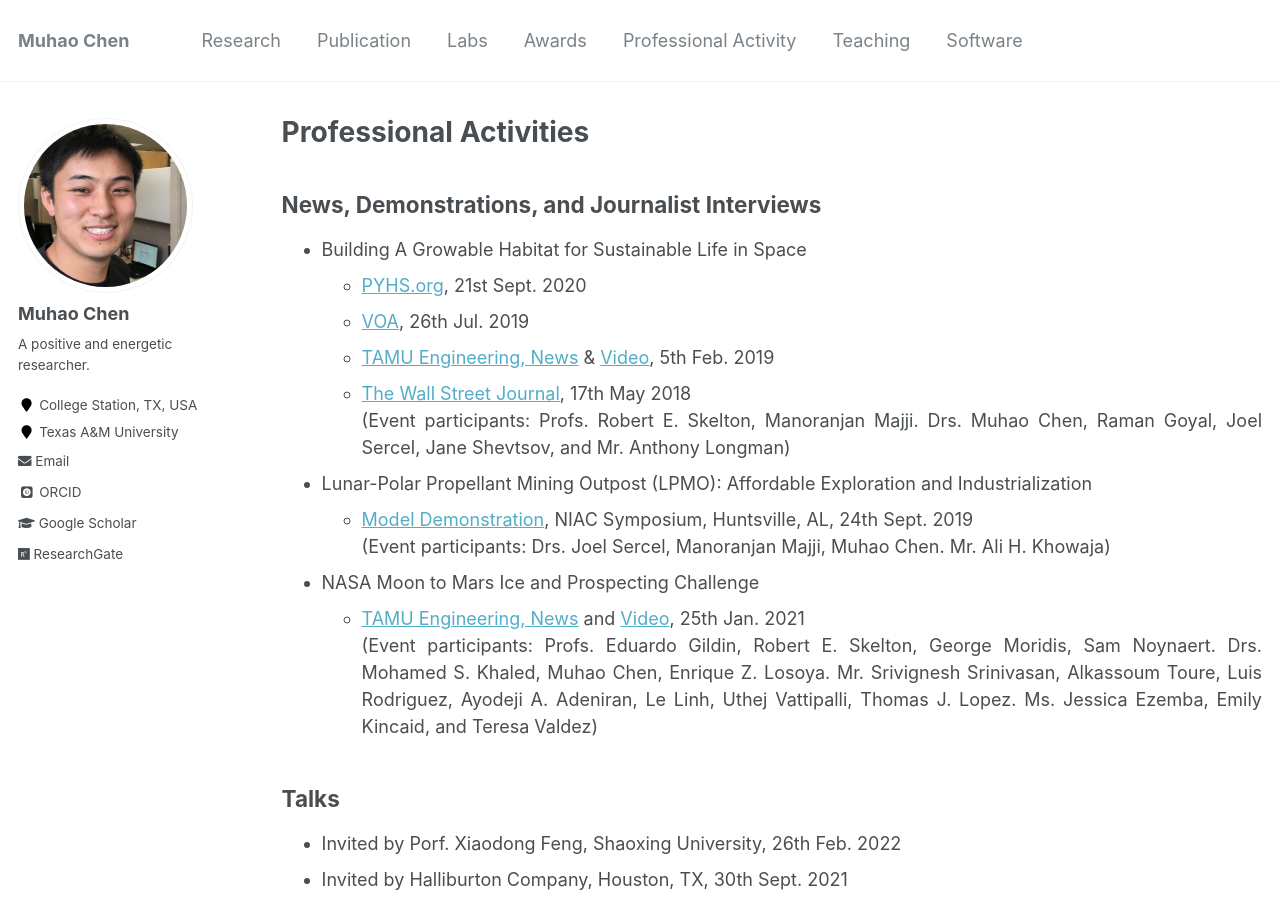
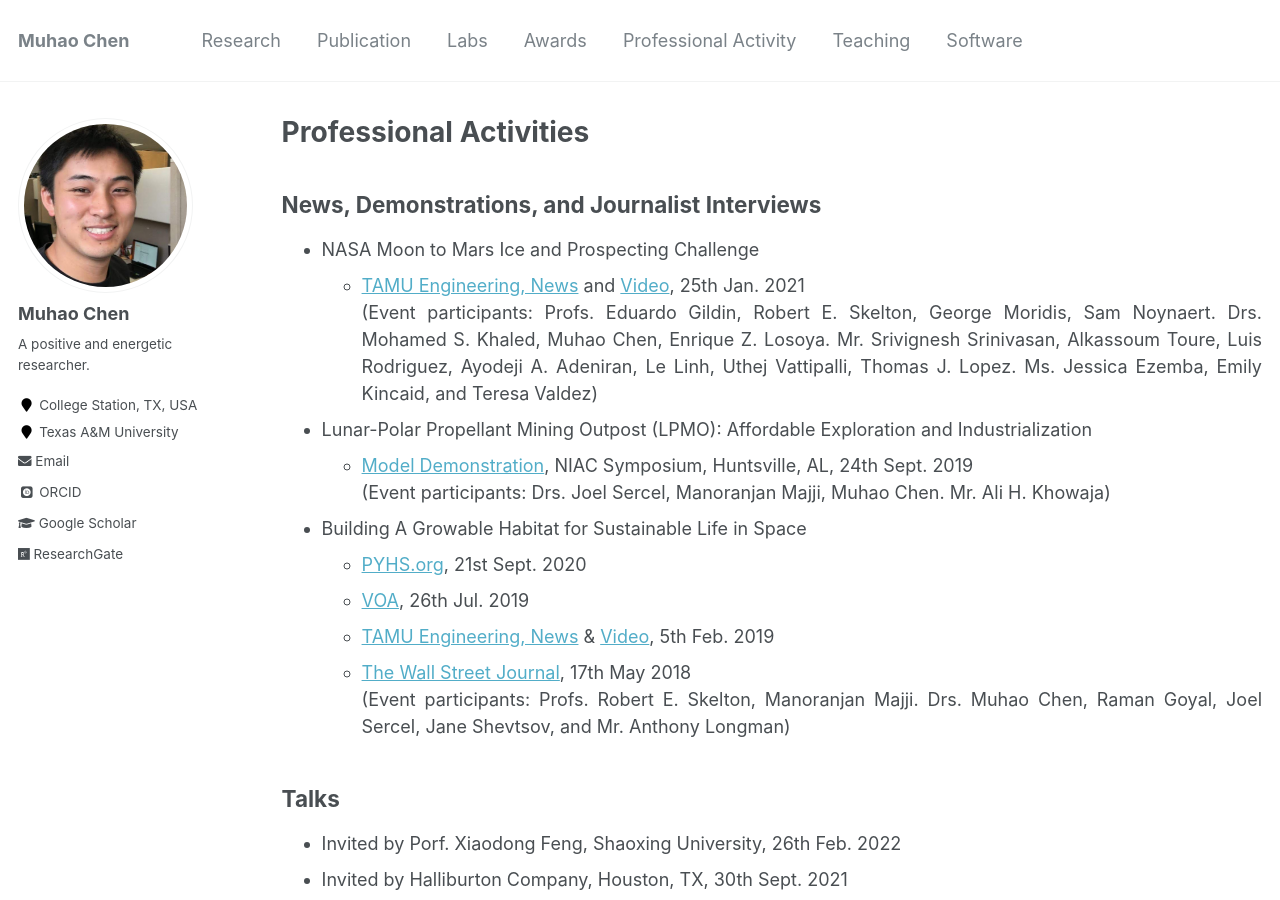
Before and after one commit to Muhao-Chen/muhao-chen.github.io, a Jekyll site: the page built from _pages/professional-activities.md, in a window 1280 px wide and 900 px high. Built offline with Jekyll 4.4.1, drawn with Linux system fonts in a browser that asks for light colours; some web fonts are replaced; part of the change alters nothing that is shown.

```diff
--- a/_pages/professional-activities.md
+++ b/_pages/professional-activities.md
@@ -14,6 +14,15 @@ toc_max_header: 1
 
 
 ## News, Demonstrations, and Journalist Interviews
+
+- NASA Moon to Mars Ice and Prospecting Challenge
+    - [TAMU Engineering, News](https://engineering.tamu.edu/news/2021/01/aggie-engineering-students-produce-advanced-prototype-for-NASA-challenge.html) and [Video](https://www.youtube.com/watch?v=Pu_aOUtN2wY&ab_channel=LuisRodriguez), 25th Jan. 2021
+    (Event participants: Profs. Eduardo Gildin, Robert E. Skelton, George Moridis, Sam Noynaert. Drs. Mohamed S. Khaled, Muhao Chen, Enrique Z. Losoya. Mr. Srivignesh Srinivasan, Alkassoum Toure, Luis Rodriguez, Ayodeji A. Adeniran, Le Linh,  Uthej Vattipalli, Thomas J. Lopez. Ms. Jessica Ezemba, Emily Kincaid, and Teresa Valdez)
+
+- Lunar-Polar Propellant Mining Outpost (LPMO): Affordable Exploration and Industrialization
+    - [Model Demonstration](https://livestream.com/viewnow/niac2019/videos/196913328), NIAC Symposium, Huntsville, AL, 24th Sept.  2019
+    (Event participants: Drs. Joel Sercel, Manoranjan Majji, Muhao Chen. Mr. Ali H. Khowaja)
+
 - Building A Growable Habitat for Sustainable Life in Space
     - [PYHS.org](https://phys.org/news/2020-09-space-habitat-artificial-gravity-enlarged.html), 21st Sept. 2020
     - [VOA](https://www.voanews.com/a/science-health_futuristic-space-habitat-solves-problems-human-space-travel/6172519.html), 26th Jul. 2019
@@ -21,13 +30,8 @@ toc_max_header: 1
     - [The Wall Street Journal](https://www.wsj.com/articles/space-village-one-a-vision-for-life-beyond-earth-1526567016), 17th May 2018
     (Event participants: Profs. Robert E. Skelton, Manoranjan Majji. Drs. Muhao Chen, Raman Goyal, Joel Sercel, Jane Shevtsov, and Mr. Anthony Longman)
 
-- Lunar-Polar Propellant Mining Outpost (LPMO): Affordable Exploration and Industrialization
-    - [Model Demonstration](https://livestream.com/viewnow/niac2019/videos/196913328), NIAC Symposium, Huntsville, AL, 24th Sept.  2019
-    (Event participants: Drs. Joel Sercel, Manoranjan Majji, Muhao Chen. Mr. Ali H. Khowaja)
 
-- NASA Moon to Mars Ice and Prospecting Challenge
-    - [TAMU Engineering, News](https://engineering.tamu.edu/news/2021/01/aggie-engineering-students-produce-advanced-prototype-for-NASA-challenge.html) and [Video](https://www.youtube.com/watch?v=Pu_aOUtN2wY&ab_channel=LuisRodriguez), 25th Jan. 2021
-    (Event participants: Profs. Eduardo Gildin, Robert E. Skelton, George Moridis, Sam Noynaert. Drs. Mohamed S. Khaled, Muhao Chen, Enrique Z. Losoya. Mr. Srivignesh Srinivasan, Alkassoum Toure, Luis Rodriguez, Ayodeji A. Adeniran, Le Linh,  Uthej Vattipalli, Thomas J. Lopez. Ms. Jessica Ezemba, Emily Kincaid, and Teresa Valdez)
+
 
 ## Talks
 * Invited by Porf. Xiaodong Feng, Shaoxing University, 26th Feb. 2022
```
